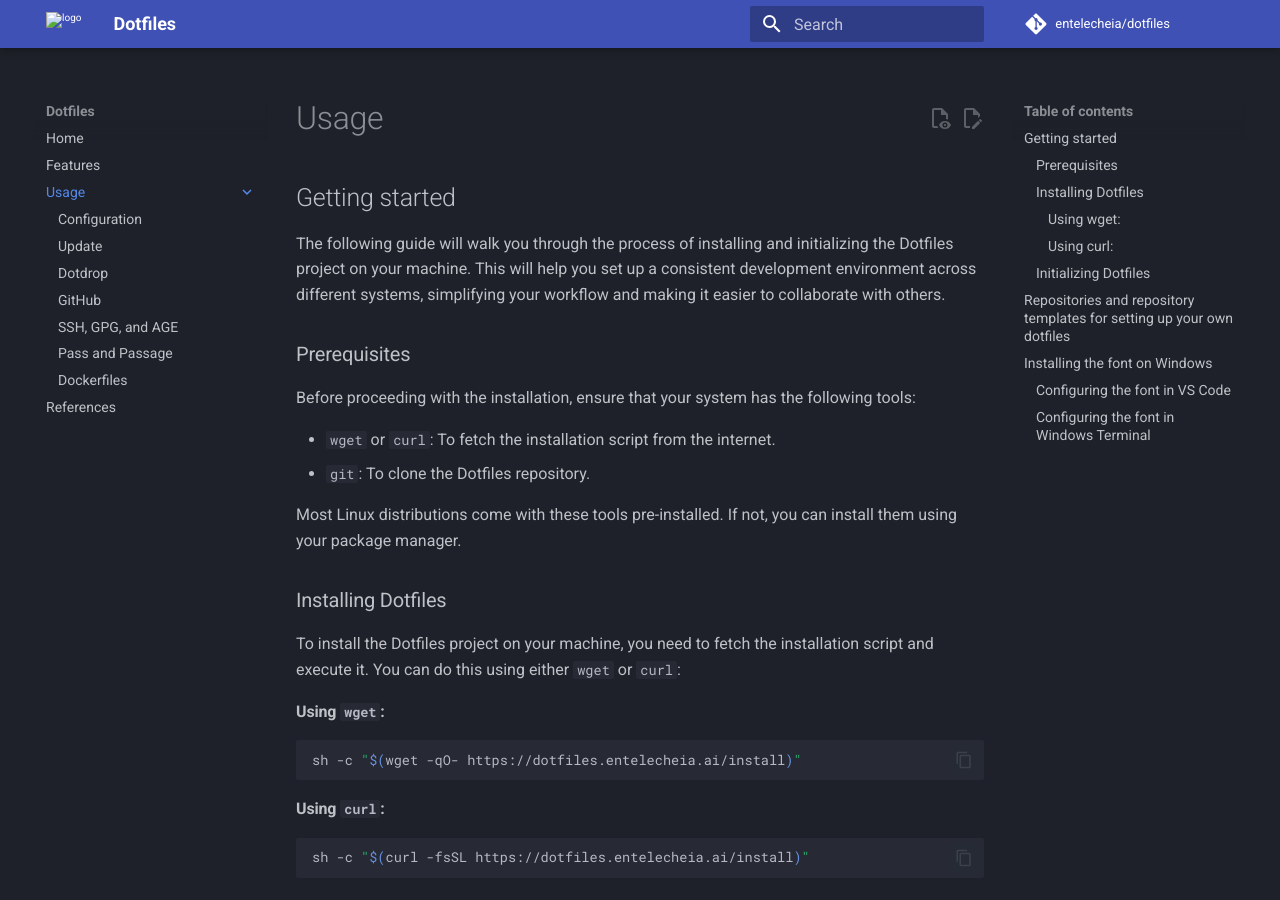
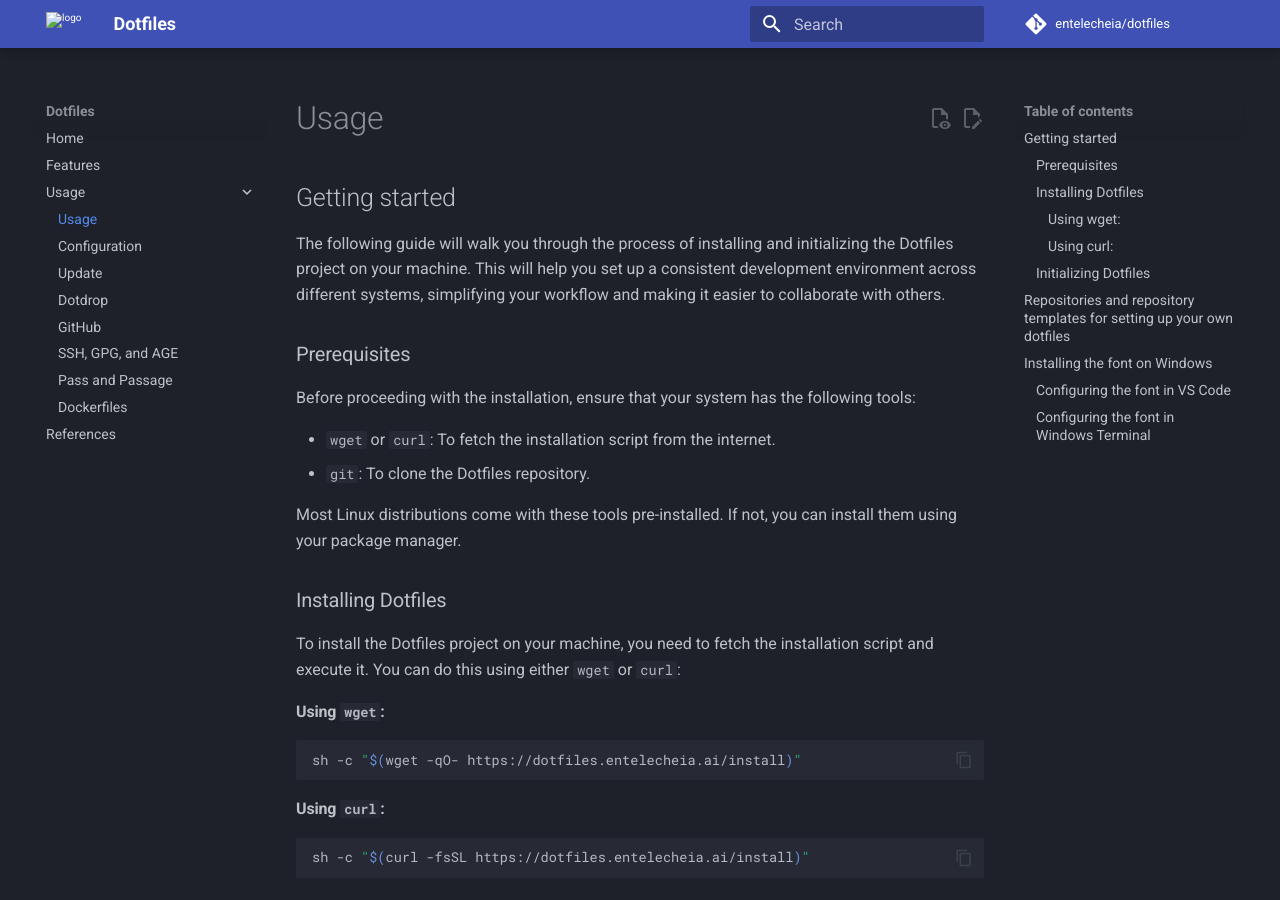
Before and after one commit to entelecheia/dotfiles, an MkDocs documentation site: the page built from docs/usage/index.md, in a window 1280 px wide and 900 px high. Built offline with MkDocs 1.6.1 and Material for MkDocs 9.7.7, drawn with Linux system fonts in a browser that asks for light colours; comment, search, counter and statistics services are not loaded.

```diff
--- a/mkdocs.yaml
+++ b/mkdocs.yaml
@@ -19,13 +19,31 @@ markdown_extensions:
   - pymdownx.arithmatex:
       generic: true
   - admonition
+  - pymdownx.caret
+  - pymdownx.details
+  - pymdownx.emoji:
+      emoji_generator: "!!python/name:materialx.emoji.to_svg"
+      emoji_index: "!!python/name:materialx.emoji.twemoji"
   - pymdownx.highlight:
       anchor_linenums: true
       line_spans: __span
       pygments_lang_class: true
   - pymdownx.inlinehilite
+  - pymdownx.keys
   - pymdownx.snippets
-  - pymdownx.superfences
+  - pymdownx.mark
+  - pymdownx.smartsymbols
+  - pymdownx.superfences:
+      custom_fences:
+        - name: mermaid
+          class: mermaid
+          format: "!!python/name:pymdownx.superfences.fence_code_format"
+  - pymdownx.tabbed:
+      alternate_style: true
+  - pymdownx.tasklist:
+      custom_checkbox: true
+  - pymdownx.tilde
+
 theme:
   name: material
   favicon: https://assets.entelecheia.ai/favicon.png # favicon: Path to the favicon image
@@ -40,7 +58,10 @@ theme:
     - content.code.copy
     # - content.tabs.link
     - content.tooltips
-    - navigation.indexes
+    - search.highlight
+    - search.share
+    - search.suggest
+    - toc.follow
 
 extra:
   analytics:
```
